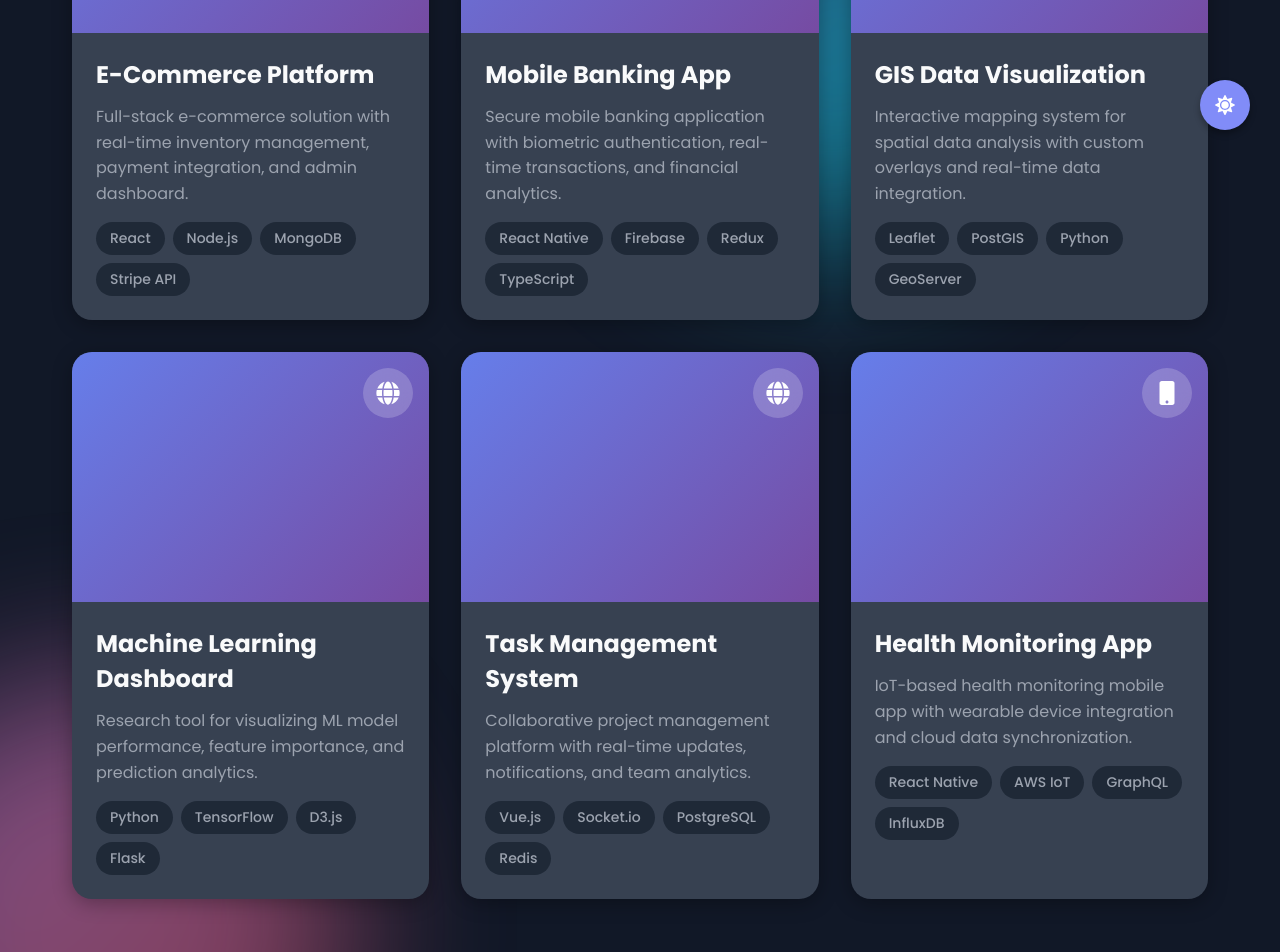
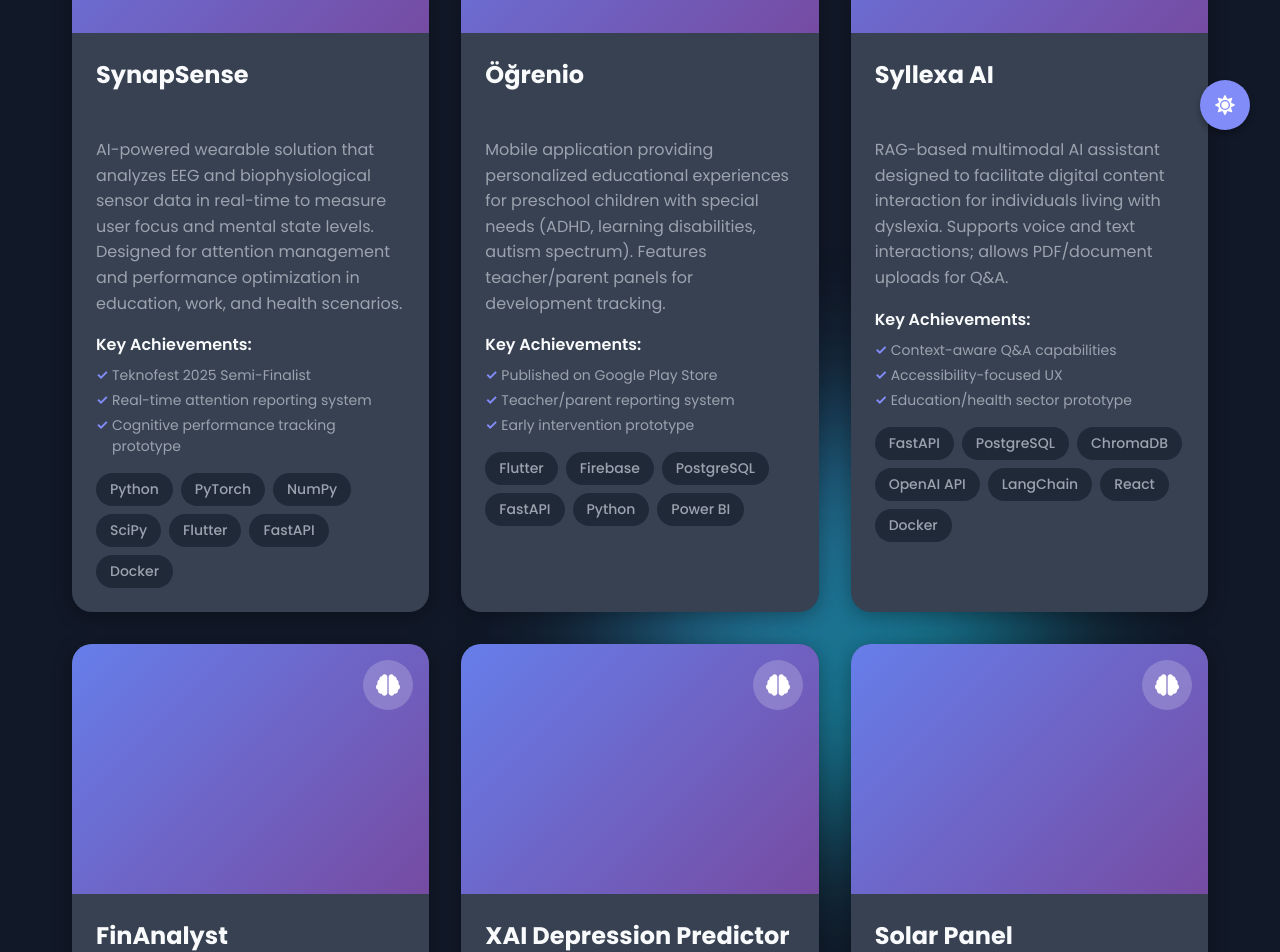
Before and after one commit to Efe-Eroglu/efe-eroglu.github.io, a React (Create React App) app: page /projects in a window 1280 px wide. Shown: the part 640-1592 px from the top of the page. Built offline with nearby package versions, Linux system fonts and the light colour scheme.

Commit message:
feat: Update Projects page with real projects and modern design

```diff
--- a/src/components/Projects/Projects.css
+++ b/src/components/Projects/Projects.css
@@ -200,6 +200,54 @@
   margin-bottom: 1rem;
 }
 
+.project-meta {
+  display: flex;
+  justify-content: flex-start;
+  align-items: center;
+  margin-bottom: 1rem;
+  padding: 0.5rem 0;
+  border-bottom: 1px solid var(--border-color);
+}
+
+.project-role {
+  font-size: 0.875rem;
+  color: var(--text-gray);
+  font-style: italic;
+}
+
+.project-achievements {
+  margin-bottom: 1rem;
+}
+
+.project-achievements h4 {
+  font-size: 1rem;
+  color: var(--text-dark);
+  margin-bottom: 0.5rem;
+  font-weight: 600;
+}
+
+.project-achievements ul {
+  list-style: none;
+  padding: 0;
+  margin: 0;
+}
+
+.project-achievements li {
+  font-size: 0.875rem;
+  color: var(--text-gray);
+  margin-bottom: 0.25rem;
+  padding-left: 1rem;
+  position: relative;
+}
+
+.project-achievements li::before {
+  content: '✓';
+  position: absolute;
+  left: 0;
+  color: var(--primary-color);
+  font-weight: bold;
+}
+
 .project-tech {
   display: flex;
   flex-wrap: wrap;
@@ -229,4 +277,16 @@
   .filter-btn {
     white-space: nowrap;
   }
+
+  .project-meta {
+    justify-content: flex-start;
+  }
+
+  .project-achievements h4 {
+    font-size: 0.9rem;
+  }
+
+  .project-achievements li {
+    font-size: 0.8rem;
+  }
 }
--- a/src/components/Projects/Projects.js
+++ b/src/components/Projects/Projects.js
@@ -1,7 +1,7 @@
 import React, { useState } from 'react';
 import { motion } from 'framer-motion';
 import { useInView } from 'react-intersection-observer';
-import { FaGithub, FaExternalLinkAlt, FaMobile, FaGlobe, FaDatabase } from 'react-icons/fa';
+import { FaGithub, FaExternalLinkAlt, FaMobile, FaGlobe, FaDatabase, FaBrain } from 'react-icons/fa';
 import './Projects.css';
 
 const Projects = () => {
@@ -15,72 +15,131 @@ const Projects = () => {
   const projects = [
     {
       id: 1,
-      title: 'E-Commerce Platform',
-      category: 'web',
-      description: 'Full-stack e-commerce solution with real-time inventory management, payment integration, and admin dashboard.',
-      technologies: ['React', 'Node.js', 'MongoDB', 'Stripe API'],
+      title: 'SynapSense',
+      category: 'ai',
+      description: 'AI-powered wearable solution that analyzes EEG and biophysiological sensor data in real-time to measure user focus and mental state levels. Designed for attention management and performance optimization in education, work, and health scenarios.',
+      technologies: ['Python', 'PyTorch', 'NumPy', 'SciPy', 'Flutter', 'FastAPI', 'Docker'],
       image: '/api/placeholder/400/250',
-      github: 'https://github.com',
-      live: 'https://example.com'
+      github: 'https://github.com/Efe-Eroglu/SynapSense',
+      live: 'https://synapsense-demo.com',
+      period: 'Nov 2024 - Aug 2025',
+      achievements: ['Teknofest 2025 Semi-Finalist', 'Real-time attention reporting system', 'Cognitive performance tracking prototype']
     },
     {
       id: 2,
-      title: 'Mobile Banking App',
+      title: 'Öğrenio',
       category: 'mobile',
-      description: 'Secure mobile banking application with biometric authentication, real-time transactions, and financial analytics.',
-      technologies: ['React Native', 'Firebase', 'Redux', 'TypeScript'],
+      description: 'Mobile application providing personalized educational experiences for preschool children with special needs (ADHD, learning disabilities, autism spectrum). Features teacher/parent panels for development tracking.',
+      technologies: ['Flutter', 'Firebase', 'PostgreSQL', 'FastAPI', 'Python', 'Power BI'],
       image: '/api/placeholder/400/250',
-      github: 'https://github.com',
-      live: 'https://example.com'
+      github: 'https://github.com/Efe-Eroglu/Ogrenio',
+      live: 'https://play.google.com/store/apps/details?id=com.ogrenio.app',
+      period: 'Sep 2024 - Jul 2025',
+      achievements: ['Published on Google Play Store', 'Teacher/parent reporting system', 'Early intervention prototype']
     },
     {
       id: 3,
-      title: 'GIS Data Visualization',
-      category: 'gis',
-      description: 'Interactive mapping system for spatial data analysis with custom overlays and real-time data integration.',
-      technologies: ['Leaflet', 'PostGIS', 'Python', 'GeoServer'],
+      title: 'Syllexa AI',
+      category: 'ai',
+      description: 'RAG-based multimodal AI assistant designed to facilitate digital content interaction for individuals living with dyslexia. Supports voice and text interactions; allows PDF/document uploads for Q&A.',
+      technologies: ['FastAPI', 'PostgreSQL', 'ChromaDB', 'OpenAI API', 'LangChain', 'React', 'Docker'],
       image: '/api/placeholder/400/250',
-      github: 'https://github.com',
-      live: 'https://example.com'
+      github: 'https://github.com/Efe-Eroglu/Syllexa-AI',
+      live: 'https://syllexa-ai.com',
+      period: 'Feb 2025 - Jun 2025',
+      achievements: ['Context-aware Q&A capabilities', 'Accessibility-focused UX', 'Education/health sector prototype']
     },
     {
       id: 4,
-      title: 'Machine Learning Dashboard',
-      category: 'research',
-      description: 'Research tool for visualizing ML model performance, feature importance, and prediction analytics.',
-      technologies: ['Python', 'TensorFlow', 'D3.js', 'Flask'],
+      title: 'FinAnalyst',
+      category: 'ai',
+      description: 'AI assistant that analyzes financial tables and answers English questions using Flan-T5-Large. Features real-time chat, file upload, and financial calculations.',
+      technologies: ['React', 'FastAPI', 'Python', 'Flan-T5', 'WebSocket'],
       image: '/api/placeholder/400/250',
-      github: 'https://github.com',
-      live: 'https://example.com'
+      github: 'https://github.com/Efe-Eroglu/FinAnalyst-Chatbot',
+      live: 'https://finanalyst-demo.com',
+      period: 'Jan 2025 - Mar 2025',
+      achievements: ['Real-time financial analysis', 'Document-based Q&A', 'WebSocket integration']
     },
     {
       id: 5,
-      title: 'Task Management System',
-      category: 'web',
-      description: 'Collaborative project management platform with real-time updates, notifications, and team analytics.',
-      technologies: ['Vue.js', 'Socket.io', 'PostgreSQL', 'Redis'],
+      title: 'XAI Depression Predictor',
+      category: 'ai',
+      description: 'Platform that predicts depression risk using lifestyle/health/academic data with SHAP-based explainability. Provides interpretable AI insights for mental health assessment.',
+      technologies: ['Python', 'Scikit-learn', 'XGBoost', 'SHAP', 'Flask', 'FastAPI'],
       image: '/api/placeholder/400/250',
-      github: 'https://github.com',
-      live: 'https://example.com'
+      github: 'https://github.com/Efe-Eroglu/xai-depression-predictor',
+      live: 'https://depression-predictor-demo.com',
+      period: 'Dec 2024 - Feb 2025',
+      achievements: ['SHAP explainability', 'Mental health insights', 'Interpretable AI model']
     },
     {
       id: 6,
-      title: 'Health Monitoring App',
+      title: 'Solar Panel Segmentation',
+      category: 'ai',
+      description: 'Computer vision system using deep learning to detect solar panel defects (cracks, hot spots, etc.) through image processing and segmentation models.',
+      technologies: ['PyTorch', 'TensorFlow', 'OpenCV', 'Segmentation Models'],
+      image: '/api/placeholder/400/250',
+      github: 'https://github.com/Efe-Eroglu/solar-panel-segmentation-and-classification',
+      live: 'https://solar-panel-demo.com',
+      period: 'Oct 2024 - Dec 2024',
+      achievements: ['Defect detection system', 'Image segmentation', 'Quality assurance automation']
+    },
+    {
+      id: 7,
+      title: 'YouTube Content Segmentation',
+      category: 'web',
+      description: 'Tool that automatically segments YouTube videos and provides summaries. Features subtitle extraction and GPT-based content segmentation.',
+      technologies: ['Node.js', 'Flask', 'React', 'OpenAI API', 'YouTube API'],
+      image: '/api/placeholder/400/250',
+      github: 'https://github.com/Efe-Eroglu/youtube-automatic-content-segmentation',
+      live: 'https://youtube-segmentation-demo.com',
+      period: 'Aug 2024 - Oct 2024',
+      achievements: ['Automatic video segmentation', 'AI-powered summarization', 'Content organization']
+    },
+    {
+      id: 8,
+      title: 'Financial Dashboard',
+      category: 'web',
+      description: 'Backend solution for monitoring and visualizing crypto/financial markets with real-time data processing and API endpoints.',
+      technologies: ['Python', 'FastAPI', 'PostgreSQL', 'WebSocket', 'Redis'],
+      image: '/api/placeholder/400/250',
+      github: 'https://github.com/Efe-Eroglu/financial-dashboard-backend',
+      live: 'https://financial-dashboard-demo.com',
+      period: 'Jun 2024 - Aug 2024',
+      achievements: ['Real-time market data', 'API optimization', 'Financial visualization']
+    },
+    {
+      id: 9,
+      title: 'Movie Recommendation',
+      category: 'ai',
+      description: 'Personalized movie recommendation system based on user preferences and collaborative filtering algorithms.',
+      technologies: ['Flask', 'React', 'Python', 'Scikit-learn', 'PostgreSQL'],
+      image: '/api/placeholder/400/250',
+      github: 'https://github.com/Efe-Eroglu/movie-recommendation-system',
+      live: 'https://movie-recommender-demo.com',
+      period: 'Apr 2024 - Jun 2024',
+      achievements: ['Personalized recommendations', 'Collaborative filtering', 'User preference learning']
+    },
+    {
+      id: 10,
+      title: 'Food Ordering App',
       category: 'mobile',
-      description: 'IoT-based health monitoring mobile app with wearable device integration and cloud data synchronization.',
-      technologies: ['React Native', 'AWS IoT', 'GraphQL', 'InfluxDB'],
+      description: 'React Native mobile application for burger ordering with favorites, coupons, and cart functionality.',
+      technologies: ['React Native', 'Firebase', 'Redux', 'JavaScript'],
       image: '/api/placeholder/400/250',
-      github: 'https://github.com',
-      live: 'https://example.com'
+      github: 'https://github.com/Efe-Eroglu/Food-Ordering-App',
+      live: 'https://food-ordering-demo.com',
+      period: 'Feb 2024 - Apr 2024',
+      achievements: ['Mobile app development', 'E-commerce features', 'User experience optimization']
     }
   ];
 
   const filters = [
     { id: 'all', label: 'All Projects' },
-    { id: 'web', label: 'Web Development' },
+    { id: 'ai', label: 'AI & Machine Learning' },
     { id: 'mobile', label: 'Mobile Apps' },
-    { id: 'gis', label: 'GIS Systems' },
-    { id: 'research', label: 'Research' }
+    { id: 'web', label: 'Web Development' }
   ];
 
   const filteredProjects = filter === 'all'
@@ -89,6 +148,8 @@ const Projects = () => {
 
   const getCategoryIcon = (category) => {
     switch (category) {
+      case 'ai':
+        return <FaBrain />;
       case 'mobile':
         return <FaMobile />;
       case 'web':
@@ -158,9 +219,11 @@ const Projects = () => {
                     <a href={project.github} target="_blank" rel="noopener noreferrer" className="action-btn">
                       <FaGithub />
                     </a>
-                    <a href={project.live} target="_blank" rel="noopener noreferrer" className="action-btn">
-                      <FaExternalLinkAlt />
-                    </a>
+                    {project.title === 'Öğrenio' && (
+                      <a href={project.live} target="_blank" rel="noopener noreferrer" className="action-btn">
+                        <FaExternalLinkAlt />
+                      </a>
+                    )}
                   </div>
                 </div>
                 <div className="project-category">
@@ -169,7 +232,18 @@ const Projects = () => {
               </div>
               <div className="project-content">
                 <h3>{project.title}</h3>
+                <div className="project-meta">
+                  <span className="project-role">{project.role}</span>
+                </div>
                 <p>{project.description}</p>
+                <div className="project-achievements">
+                  <h4>Key Achievements:</h4>
+                  <ul>
+                    {project.achievements.map((achievement, idx) => (
+                      <li key={idx}>{achievement}</li>
+                    ))}
+                  </ul>
+                </div>
                 <div className="project-tech">
                   {project.technologies.map((tech, idx) => (
                     <span key={idx} className="tech-tag">{tech}</span>
```
